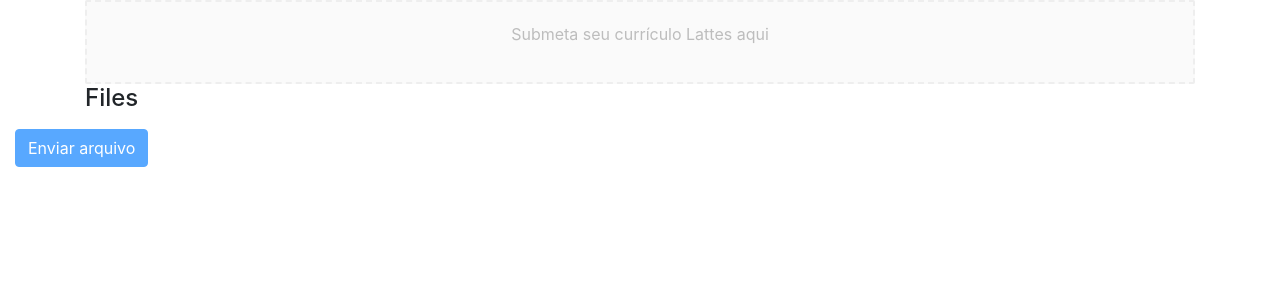
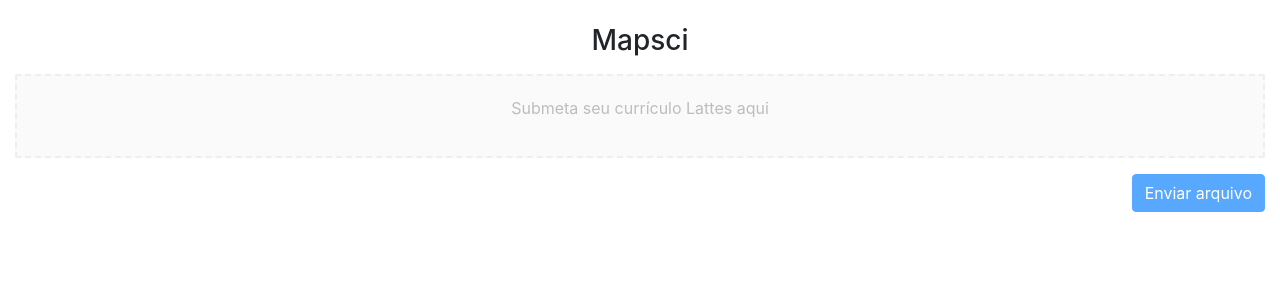
Before and after one commit to marcelolima381/app-mapsci, a React (Create React App) app: page / in a window 1280 px wide. Shown: the top 300 px of the page. Built offline with nearby package versions, Linux system fonts and the light colour scheme.

Commit message:
fixed predictions view

```diff
--- a/src/common/services.js
+++ b/src/common/services.js
@@ -7,15 +7,7 @@ const ApiService = {
 		let formData = new FormData();
 		formData.append("file", lattesZIP);
 
-		return instance.post(`${APIUrl}/fields/`, formData, {
-			headers: {
-				"Access-Control-Allow-Origin": "*",
-				"Content-Type": "multipart/form-data"
-			},
-			params: {
-				format: 'json'
-			}
-		})
+		return instance.post(`${APIUrl}/fields/`, formData)
 	}
 };
 
--- a/src/pages/homepage/index.js
+++ b/src/pages/homepage/index.js
@@ -1,9 +1,10 @@
 import React, {useMemo} from 'react';
-import {Button, Col, Container, Row} from "react-bootstrap";
+import {Button, Col, Container, ProgressBar, Row, Spinner} from "react-bootstrap";
 import {useMutation} from "react-query";
 import ApiService from "../../common/services";
 import {useDropzone} from 'react-dropzone';
 import {acceptStyle, activeStyle, baseStyle, rejectStyle} from "./dropzone-style";
+import {pickColor} from "./pick-color";
 
 function HomePage() {
 	const mutation = useMutation((lattesZIP) => ApiService.postLattes(lattesZIP), {
@@ -44,20 +45,40 @@ function HomePage() {
 	));
 
 	return (
-		<Container fluid>
+		<Container fluid className='my-2'>
 			<Row>
-				<Col>
-					<section className="container">
+				<Col className='text-center'>
+					<h3 className='my-3'>Mapsci</h3>
+				</Col>
+			</Row>
+			<Row>
+				<Col className="container">
+					<section >
 						<div {...getRootProps({style})}>
 							<input {...getInputProps()} />
 							<p>Submeta seu currículo Lattes aqui</p>
 						</div>
-						<aside>
-							<h4>Files</h4>
-							<ul>{files}</ul>
-						</aside>
+						<ul>{files}</ul>
 					</section>
-					<Button disabled={!acceptedFiles.length} onClick={() => mutation.mutate(acceptedFiles[0])}>Enviar arquivo</Button>
+					<Button className="float-right" disabled={!acceptedFiles.length} onClick={() => mutation.mutate(acceptedFiles[0])}>Enviar arquivo</Button>
+				</Col>
+			</Row>
+			<Row>
+				<Col className='my-3'>
+					<div>
+						{mutation.isLoading &&
+							<React.Fragment>
+								<p>Carregando previsões de campos de pesquisa</p>
+								<Spinner animation="border" variant="primary" />
+							</React.Fragment>
+						}
+						{mutation.isSuccess && mutation.data && mutation.data.map((field, index) => (
+							<React.Fragment key={index}>
+								<span><b>{field[0]}</b></span>
+								<ProgressBar variant={pickColor(field[1]*100)} now={field[1]*100} />
+							</React.Fragment>
+						))}
+					</div>
 				</Col>
 			</Row>
 		</Container>
--- /dev/null
+++ b/src/pages/homepage/pick-color.js
@@ -0,0 +1,13 @@
+export const pickColor = (percentage) => {
+	if (percentage > 75) {
+		return 'success';
+	} else if (percentage > 50 && percentage <= 75) {
+		return 'info';
+	} else if (percentage > 25 && percentage <= 50) {
+		return 'warning'
+	} else if (percentage >= 0 && percentage <= 25) {
+		return 'danger'
+	} else {
+		return 'danger'
+	}
+};
```
